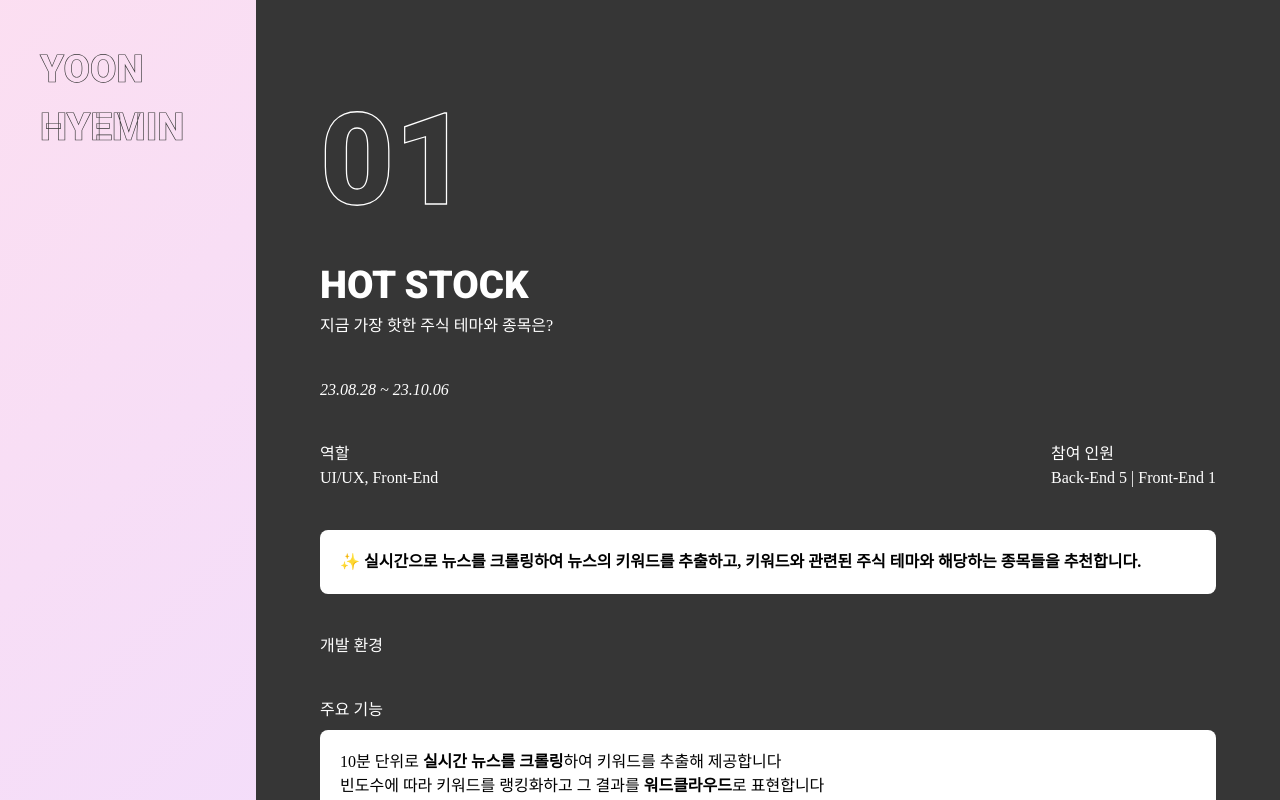
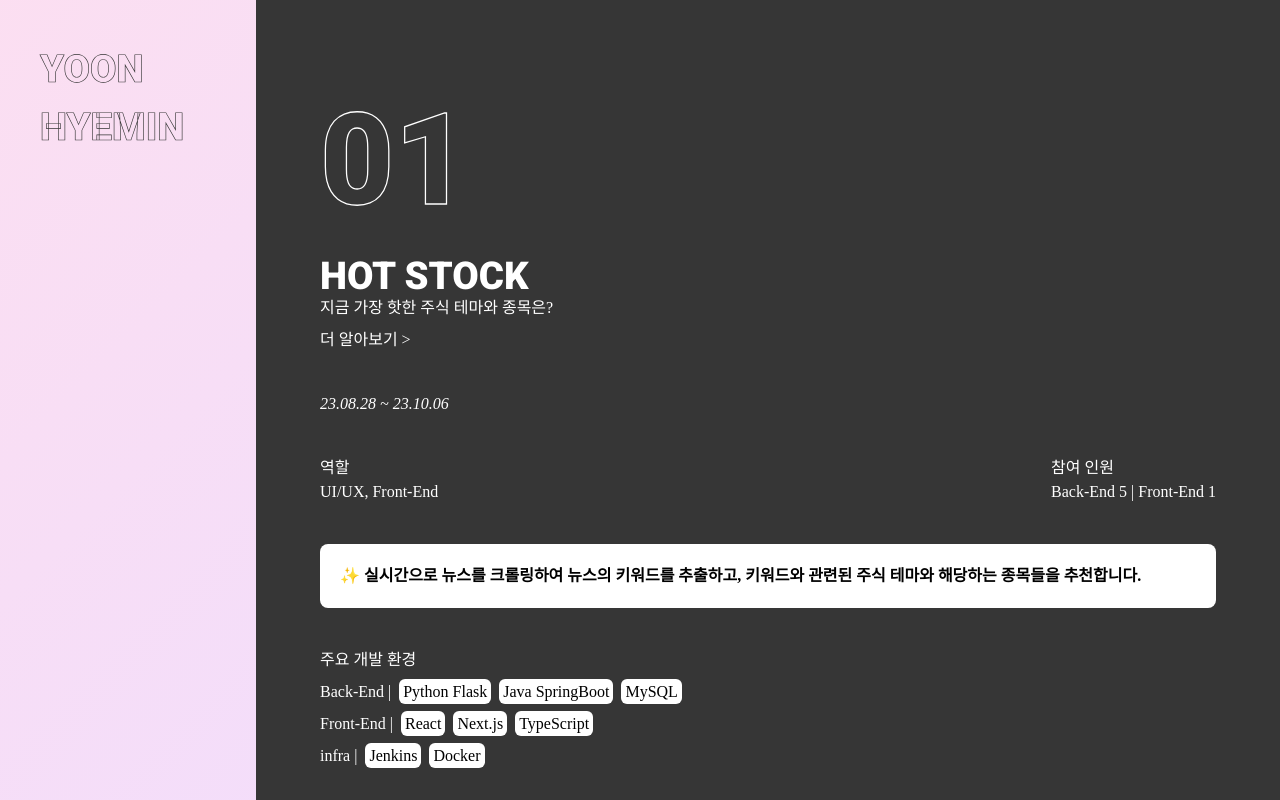
Before and after one commit to hyeii/web-portfolio, a Next.js app in the folder first-portfolio/: page /project/hotstock in a window 1280 px wide. Built offline with nearby package versions, Linux system fonts and the light colour scheme; a web font is replaced by a local one.

Commit message:
feat: project detail 추가 구현

```diff
--- a/first-portfolio/app/project/hotstock/page.tsx
+++ b/first-portfolio/app/project/hotstock/page.tsx
@@ -1,4 +1,5 @@
 import { Roboto } from "next/font/google";
+import Link from "next/link";
 
 const roboto = Roboto({
   weight: "900",
@@ -12,13 +13,25 @@ const Page = () => {
         01
       </div>
       <div className="flex content-center items-center">
-        <p className={`${roboto.className} text-[3vw] font-extrabold`}>
+        <p
+          className={`${roboto.className} text-4xl lg:text-[3vw] font-extrabold`}
+        >
           HOT STOCK
         </p>
         <div className="mx-10" />
         <div className="content-center"></div>
       </div>
-      <span>지금 가장 핫한 주식 테마와 종목은?</span>
+      <p>지금 가장 핫한 주식 테마와 종목은?</p>
+      <div className="my-2" />
+      <a
+        target="_blank"
+        className="hover:font-extrabold"
+        href={
+          "https://alert-engine-558.notion.site/Hot-Stock-8c1547fa048c42ee847aa23c853cd66d?pvs=4"
+        }
+      >
+        더 알아보기 &gt;
+      </a>
       <div className="my-10" />
       <p className="italic">23.08.28 ~ 23.10.06</p>
       <div className="my-10" />
@@ -38,11 +51,40 @@ const Page = () => {
         관련된 주식 테마와 해당하는 종목들을 추천합니다.
       </p>
       <div className="my-10" />
-      <p className="">개발 환경</p>
+      <p className="">주요 개발 환경</p>
+      <div className="my-2" />
+      <div className="my-2">
+        <span>Back-End | </span>
+        <span className="bg-white rounded-md p-1 mx-1 text-black ">
+          Python Flask
+        </span>
+        <span className="bg-white rounded-md p-1 mx-1 text-black ">
+          Java SpringBoot
+        </span>
+
+        <span className="bg-white rounded-md p-1 mx-1 text-black ">MySQL</span>
+      </div>
+      <div className="my-2">
+        <span>Front-End | </span>
+        <span className="bg-white rounded-md p-1 mx-1 text-black ">React</span>
+        <span className="bg-white rounded-md p-1 mx-1 text-black ">
+          Next.js
+        </span>
+        <span className="bg-white rounded-md p-1 mx-1 text-black ">
+          TypeScript
+        </span>
+      </div>
+      <div className="my-2">
+        <span>infra | </span>
+        <span className="bg-white rounded-md p-1 mx-1 text-black ">
+          Jenkins
+        </span>
+        <span className="bg-white rounded-md p-1 mx-1 text-black ">Docker</span>
+      </div>
       <div className="my-10" />
       <p className="">주요 기능</p>
       <div className="my-2" />
-      <ul className="bg-white rounded-lg p-5 text-black">
+      <ul className="list-inside list-disc bg-white rounded-lg p-5 text-black">
         <li>
           10분 단위로 <strong>실시간 뉴스를 크롤링</strong>하여 키워드를 추출해
           제공합니다
@@ -59,7 +101,7 @@ const Page = () => {
       <div className="my-10" />
       <p className="">담당 업무</p>
       <div className="my-2" />
-      <ul className="bg-white rounded-lg p-5 text-black">
+      <ul className="list-inside list-disc">
         <li>
           Next.js 13의 App Routing을 적용, Layout 정의를 통해 불필요한
           리렌더링을 방지하였습니다.
@@ -72,6 +114,18 @@ const Page = () => {
           Tailwind CSS를 활용, 사이트의 주요 페이지를 반응형 웹으로
           작업하였습니다.
         </li>
+        <li>
+          검색을 통해 노출될 내용을 메타데이터로 작성, 검색 엔진 최적화에
+          기여하여 구글 검색에 노출되도록 설정하였습니다.
+        </li>
+        <li>
+          주식 종목 및 테마 컴포넌트에 스켈레톤 로딩을 적용하여 사용자 경험을
+          개선하였습니다.
+        </li>
+        <li>
+          주식 종목과 관련된 테마를 마인드맵 형태로 표현하여 시각적 효과를
+          더했습니다
+        </li>
       </ul>
     </div>
   );
```
